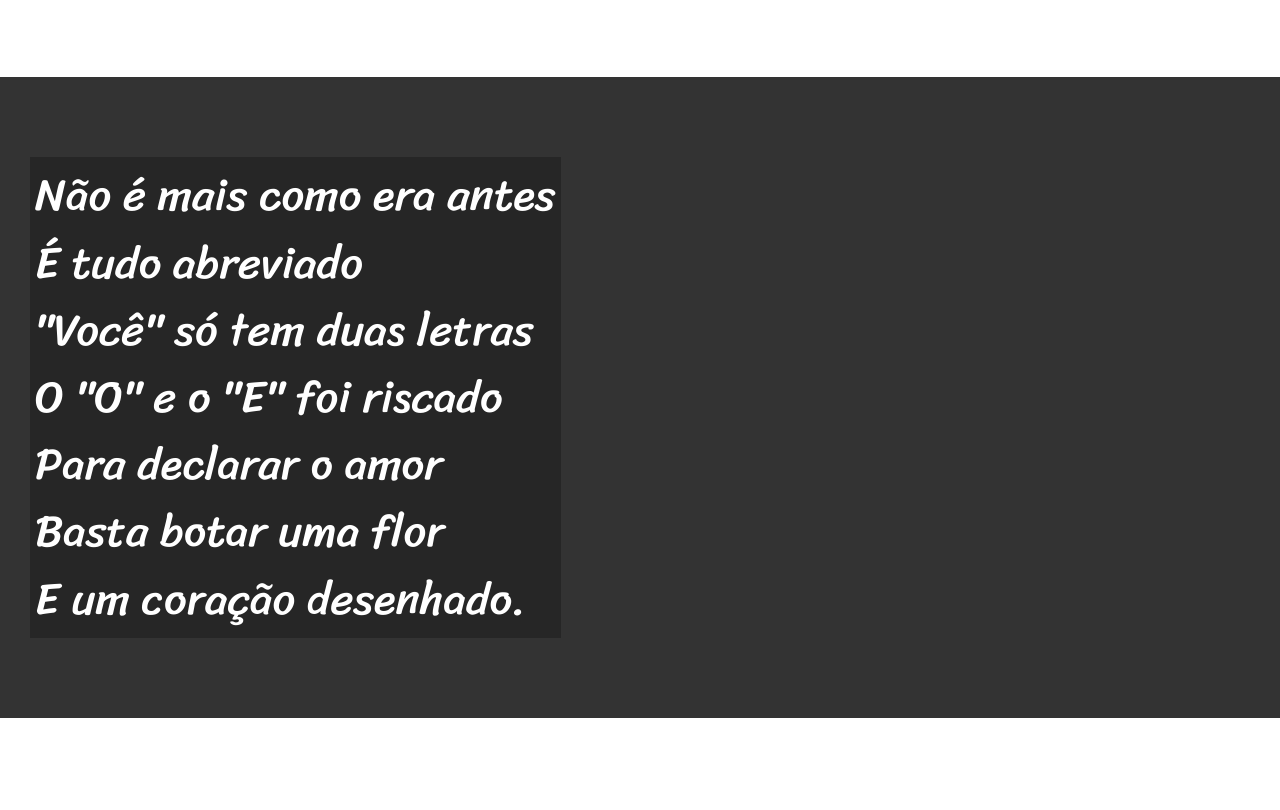
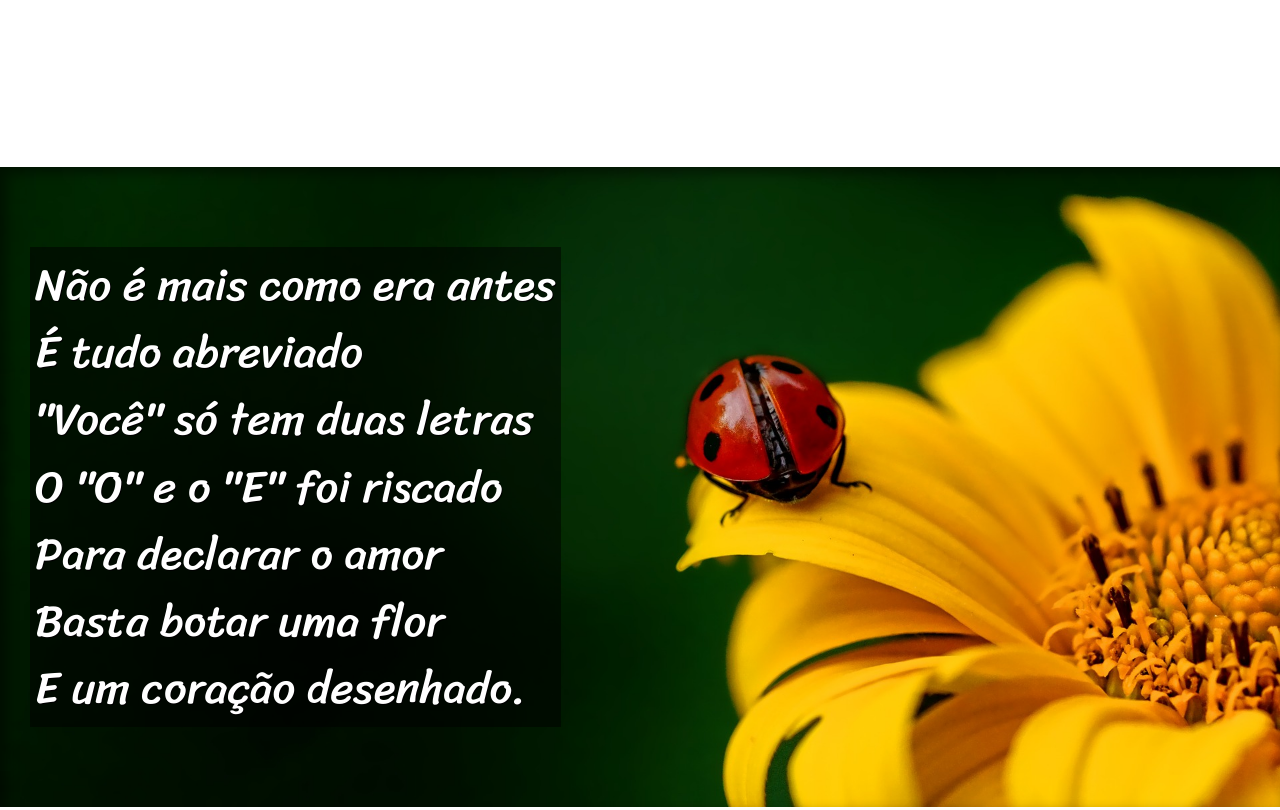
Before and after one commit to dsempresa/html-css-casa, a plain HTML site: page desafio12/index.html in a window 1280 px wide. Shown: the part 813-1623 px from the top of the page. Drawn offline with Linux system fonts and the light colour scheme.

Commit message:
finalizando projeto cordel

```diff
--- a/desafio12/index.html
+++ b/desafio12/index.html
@@ -27,7 +27,7 @@
             Vou dizer tudo em poesia.
         </p>
     </section>
-    <section class="imagem">
+    <section class="imagem" id="img01">
         <p>
             Não é mais como era antes<br>
             É tudo abreviado<br>
@@ -60,7 +60,7 @@
         </p>
     </section>
 
-    <section class="imagem">
+    <section class="imagem" id="img02">
         <p>
             Tenho saudade das cartas<br>
             Escritas com a própria mão<br>
--- a/desafio12/style.css
+++ b/desafio12/style.css
@@ -58,6 +58,10 @@ section {
     font-size: 3.5vw;
 }
 
+section > p {
+    padding-bottom: 2em;
+}
+
 section.normal {
     background-color: white;
     color: black;
@@ -66,12 +70,27 @@ section.normal {
 section.imagem {
     background-color: rgb(51, 51, 51);
     color: white;
+    box-shadow: inset 6px 6px 13px 0px rgba(0, 0, 0, 0.47);
+    background-attachment: fixed;
 }
 
 section.imagem > p {
     display: inline-block;
     padding: 5px;
-    background-color: rgba(0, 0, 0, 0.253);
+    background-color: rgba(0, 0, 0, 0.514);
+    text-shadow: 1px 1px 0px black;
+}
+
+section#img01 {
+    background-image: url(../desafio12/imagens/background001.jpg);
+    background-position: right center;
+    background-size: cover;
+}
+
+section#img02 {
+    background-image: url(../desafio12/imagens/background002.jpg);
+    background-position: right center;
+    background-size: cover;
 }
 
 footer {
```
